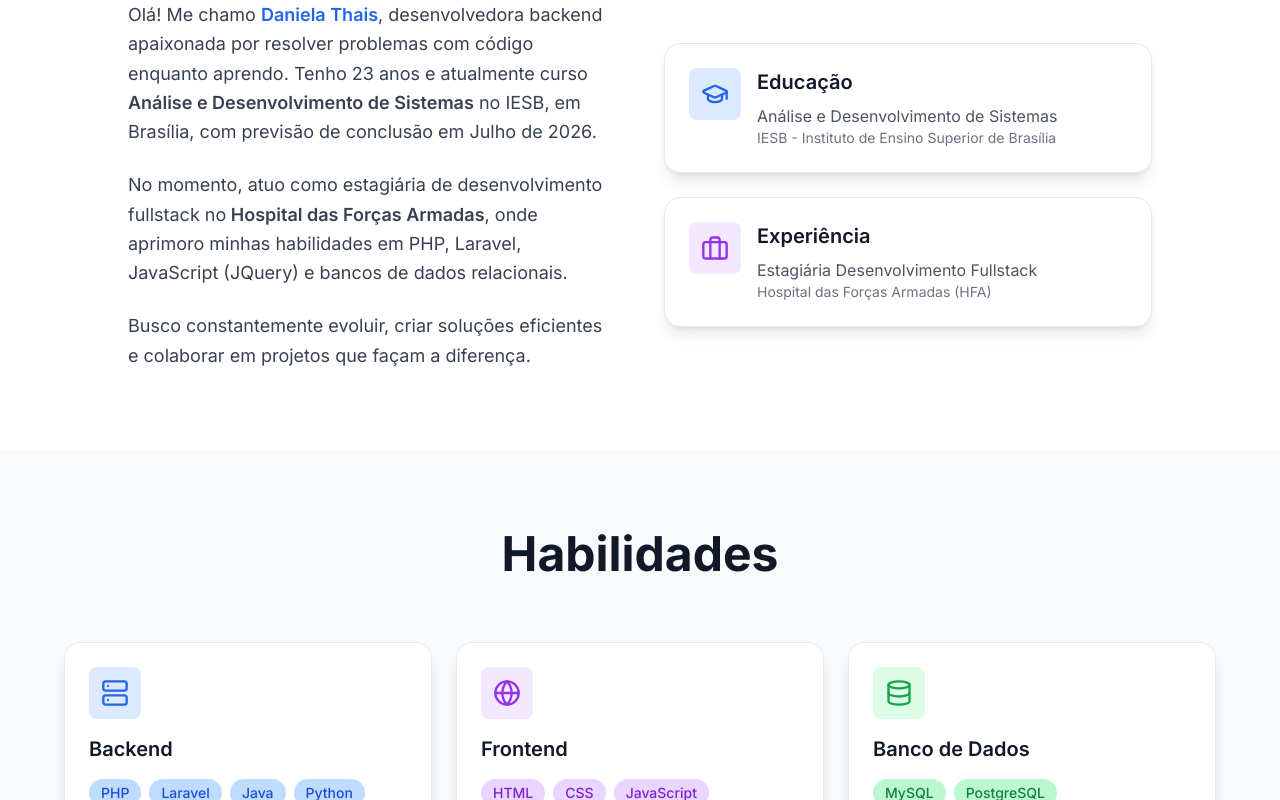
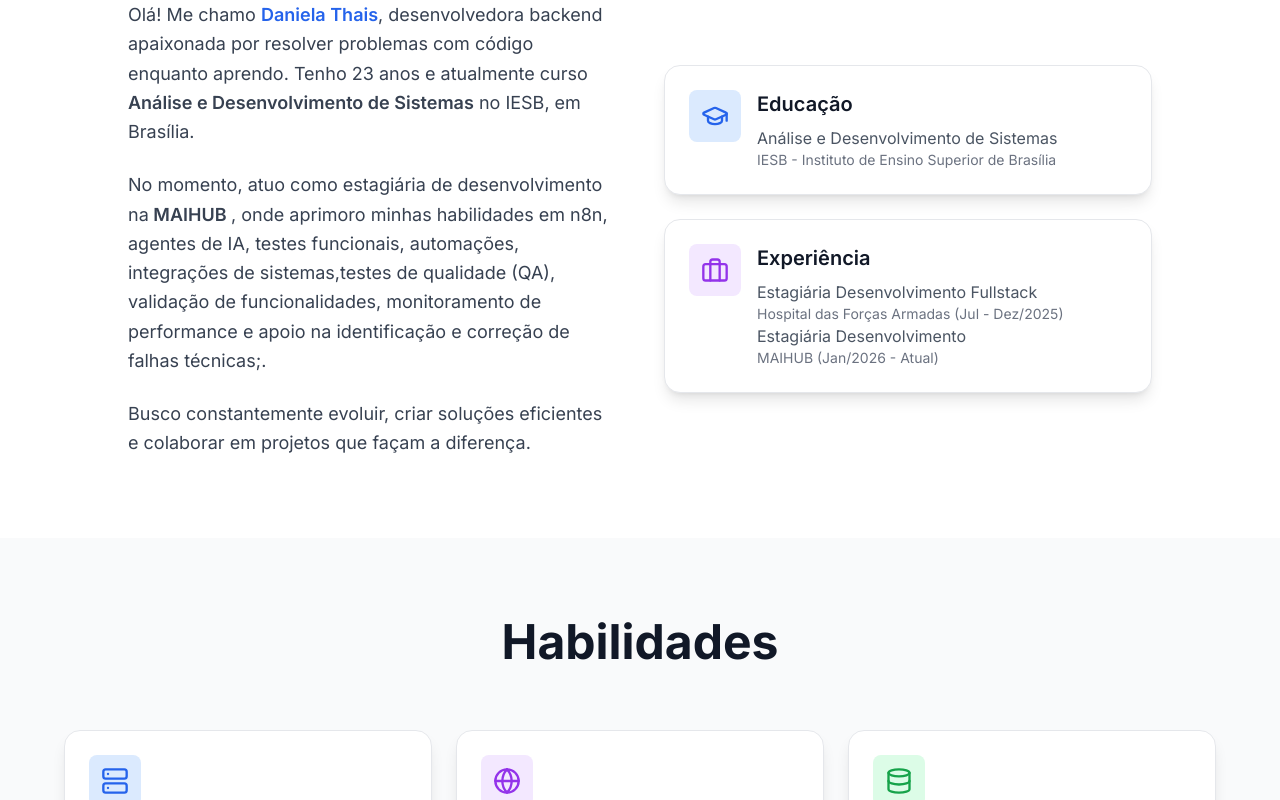
Before and after one commit to DanielaThais/Portfolio-Daniela, a React (Vite) app: page / in a window 1280 px wide. Shown: the part 992-1792 px from the top of the page. Built offline with nearby package versions, Linux system fonts and the light colour scheme.

Commit message:
Revise About section with new internship info
Updated personal information and internship details.

```diff
--- a/src/components/About.tsx
+++ b/src/components/About.tsx
@@ -13,13 +13,14 @@ export function About() {
             <p className="text-lg text-gray-700 dark:text-gray-300 leading-relaxed">
               Olá! Me chamo <span className="font-semibold text-blue-600 dark:text-blue-400">Daniela Thais</span>,
               desenvolvedora backend apaixonada por resolver problemas com código enquanto aprendo. Tenho 23 anos e atualmente
-              curso <span className="font-semibold">Análise e Desenvolvimento de Sistemas</span> no IESB, em Brasília, com previsão de conclusão em Julho de 2026.
+              curso <span className="font-semibold">Análise e Desenvolvimento de Sistemas</span> no IESB, em Brasília.
             </p>
 
             <p className="text-lg text-gray-700 dark:text-gray-300 leading-relaxed">
-              No momento, atuo como estagiária de desenvolvimento fullstack no
-              <span className="font-semibold"> Hospital das Forças Armadas</span>, onde aprimoro minhas habilidades
-              em PHP, Laravel, JavaScript (JQuery) e bancos de dados relacionais.
+              No momento, atuo como estagiária de desenvolvimento na
+              <span className="font-semibold"> MAIHUB </span>, onde aprimoro minhas habilidades
+              em n8n, agentes de IA, testes funcionais, automações, integrações de sistemas,testes de qualidade (QA), validação de funcionalidades,
+              monitoramento de performance e apoio na identificação e correção de falhas técnicas;.
             </p>
 
             <p className="text-lg text-gray-700 dark:text-gray-300 leading-relaxed">
@@ -56,7 +57,13 @@ export function About() {
                     Estagiária Desenvolvimento Fullstack
                   </p>
                   <p className="text-sm text-gray-500 dark:text-gray-500">
-                    Hospital das Forças Armadas (HFA)
+                    Hospital das Forças Armadas (Jul - Dez/2025)
+                  </p>
+                  <p className="text-gray-600 dark:text-gray-400">
+                    Estagiária Desenvolvimento
+                  </p>
+                  <p className="text-sm text-gray-500 dark:text-gray-500">
+                    MAIHUB (Jan/2026 - Atual)
                   </p>
                 </div>
               </div>
```
